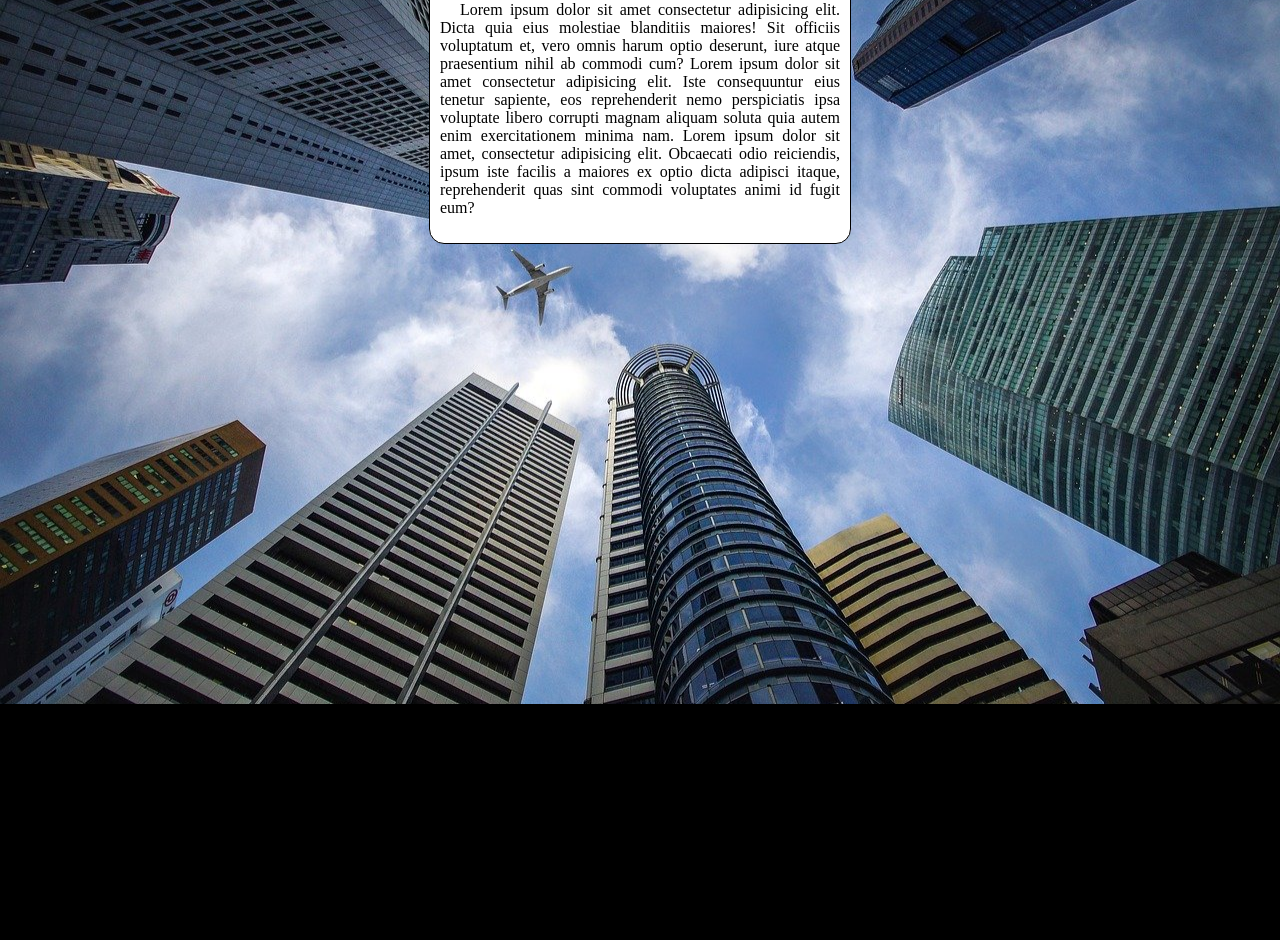
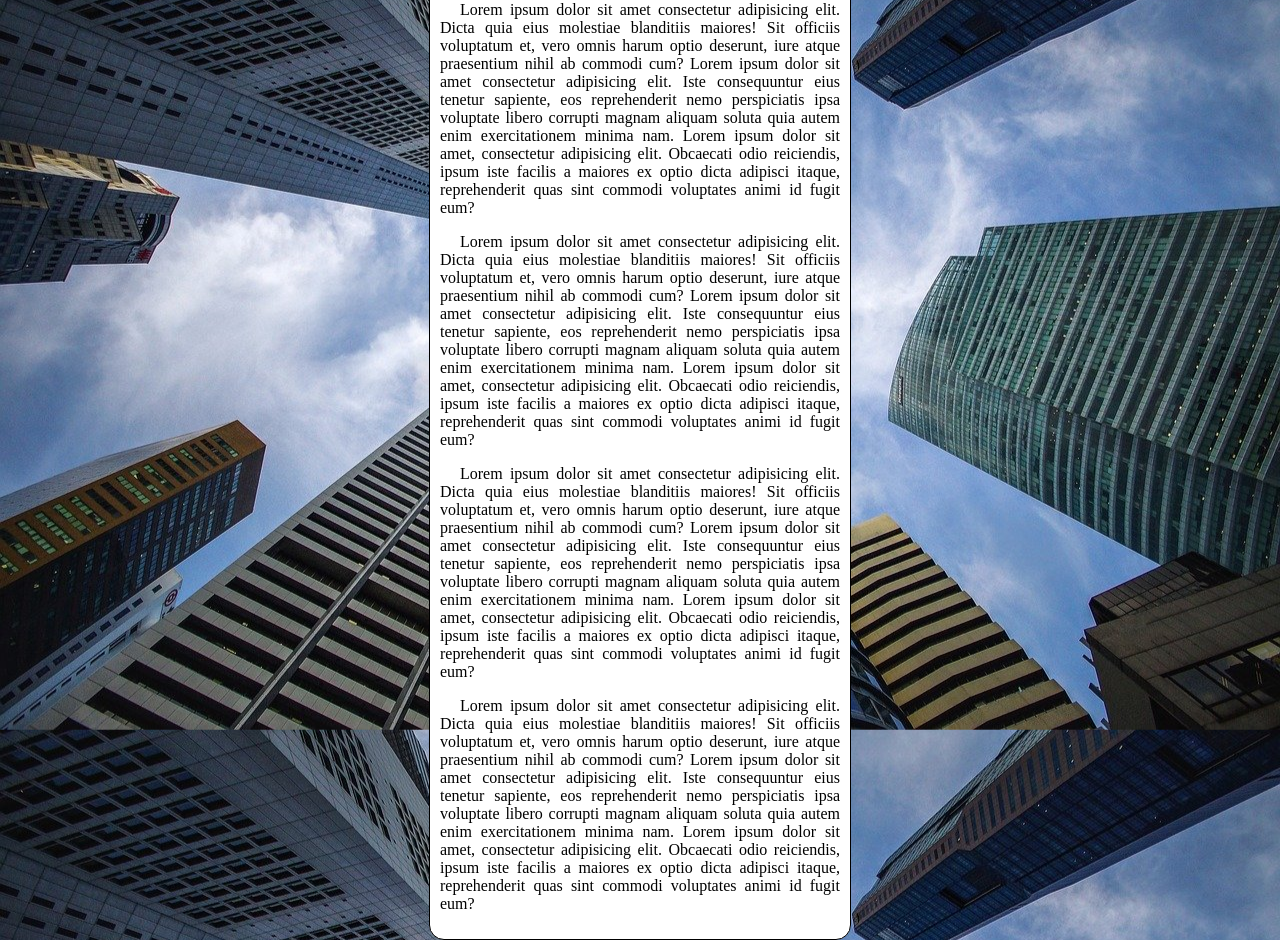
Before and after one commit to CalebAlzahed/HTML_CSS, a plain HTML site: page fundo006.html in a window 1280 px wide. Shown: the part 98-1038 px from the top of the page. Before the commit the page ends 802 px from the top, so only its background shows below. Drawn offline with Linux system fonts and the light colour scheme.

Commit message:
Update fundo006.html
repeat-y com parágrafos grantes

```diff
--- a/fundo006.html
+++ b/fundo006.html
@@ -12,7 +12,7 @@
             text-align: justify;
             background-image: url('aula22/imagens/wallpaper002.jpg');
             background-position: center center;
-            background-repeat: no-repeat;
+            background-repeat: repeat-y;
             /*background-size: contain;*//*Dá ordem  para exibir 100% da imagem(sem cortes)*/
             background-size: cover;/*Cobre a tela inteira(com cortes)*/
 
@@ -38,6 +38,9 @@
     <main>
         <h1>Teste de imagem de fundo</h1>
         <p>Lorem ipsum dolor sit amet consectetur adipisicing elit. Dicta quia eius molestiae blanditiis maiores! Sit officiis voluptatum et, vero omnis harum optio deserunt, iure atque praesentium nihil ab commodi cum? Lorem ipsum dolor sit amet consectetur adipisicing elit. Iste consequuntur eius tenetur sapiente, eos reprehenderit nemo perspiciatis ipsa voluptate libero corrupti magnam aliquam soluta quia autem enim exercitationem minima nam. Lorem ipsum dolor sit amet, consectetur adipisicing elit. Obcaecati odio reiciendis, ipsum iste facilis a maiores ex optio dicta adipisci itaque, reprehenderit quas sint commodi voluptates animi id fugit eum? </p>
+        <p>Lorem ipsum dolor sit amet consectetur adipisicing elit. Dicta quia eius molestiae blanditiis maiores! Sit officiis voluptatum et, vero omnis harum optio deserunt, iure atque praesentium nihil ab commodi cum? Lorem ipsum dolor sit amet consectetur adipisicing elit. Iste consequuntur eius tenetur sapiente, eos reprehenderit nemo perspiciatis ipsa voluptate libero corrupti magnam aliquam soluta quia autem enim exercitationem minima nam. Lorem ipsum dolor sit amet, consectetur adipisicing elit. Obcaecati odio reiciendis, ipsum iste facilis a maiores ex optio dicta adipisci itaque, reprehenderit quas sint commodi voluptates animi id fugit eum? </p>
+        <p>Lorem ipsum dolor sit amet consectetur adipisicing elit. Dicta quia eius molestiae blanditiis maiores! Sit officiis voluptatum et, vero omnis harum optio deserunt, iure atque praesentium nihil ab commodi cum? Lorem ipsum dolor sit amet consectetur adipisicing elit. Iste consequuntur eius tenetur sapiente, eos reprehenderit nemo perspiciatis ipsa voluptate libero corrupti magnam aliquam soluta quia autem enim exercitationem minima nam. Lorem ipsum dolor sit amet, consectetur adipisicing elit. Obcaecati odio reiciendis, ipsum iste facilis a maiores ex optio dicta adipisci itaque, reprehenderit quas sint commodi voluptates animi id fugit eum? </p>
+        <p>Lorem ipsum dolor sit amet consectetur adipisicing elit. Dicta quia eius molestiae blanditiis maiores! Sit officiis voluptatum et, vero omnis harum optio deserunt, iure atque praesentium nihil ab commodi cum? Lorem ipsum dolor sit amet consectetur adipisicing elit. Iste consequuntur eius tenetur sapiente, eos reprehenderit nemo perspiciatis ipsa voluptate libero corrupti magnam aliquam soluta quia autem enim exercitationem minima nam. Lorem ipsum dolor sit amet, consectetur adipisicing elit. Obcaecati odio reiciendis, ipsum iste facilis a maiores ex optio dicta adipisci itaque, reprehenderit quas sint commodi voluptates animi id fugit eum? </p>
     </main>
 </body>
 </html>
```
